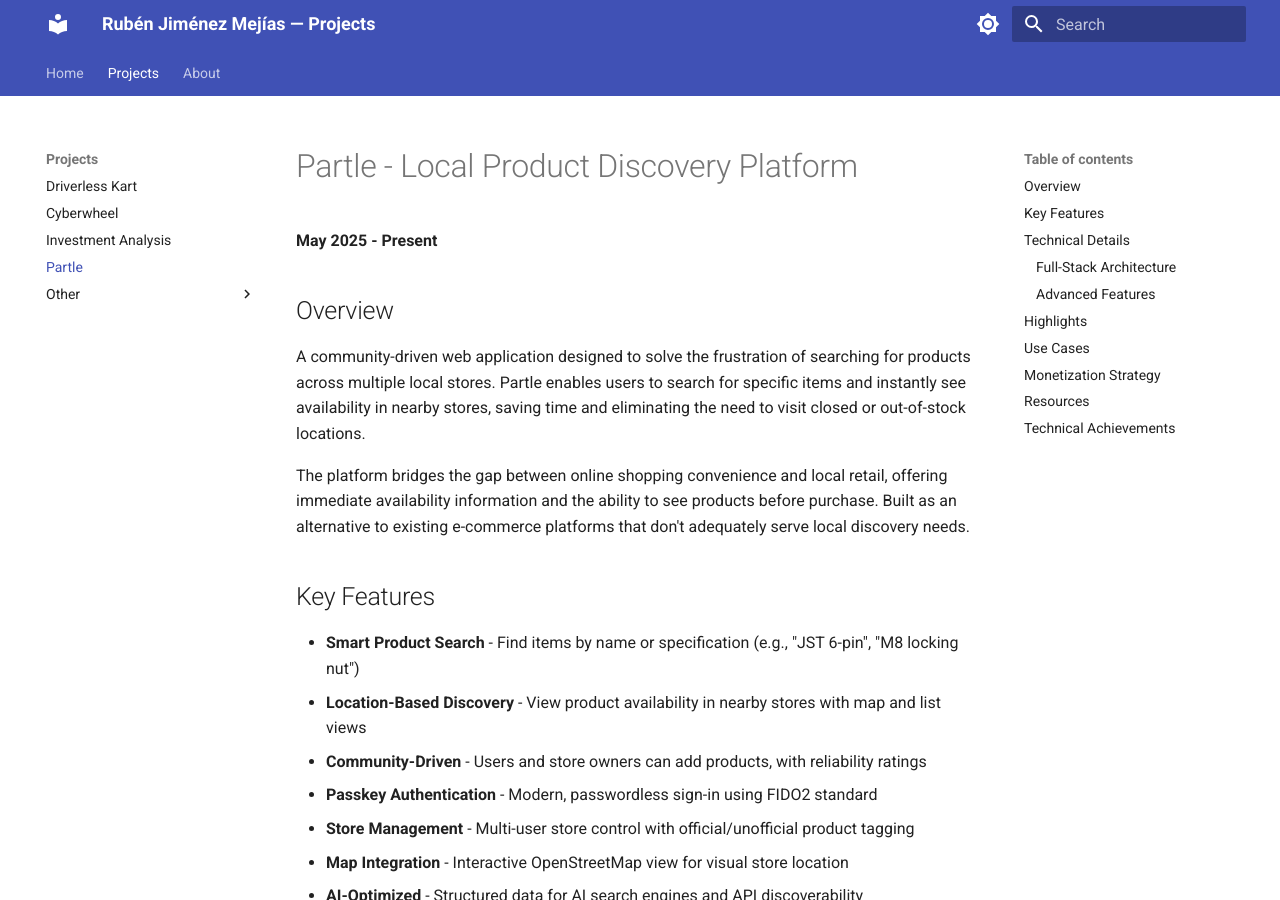
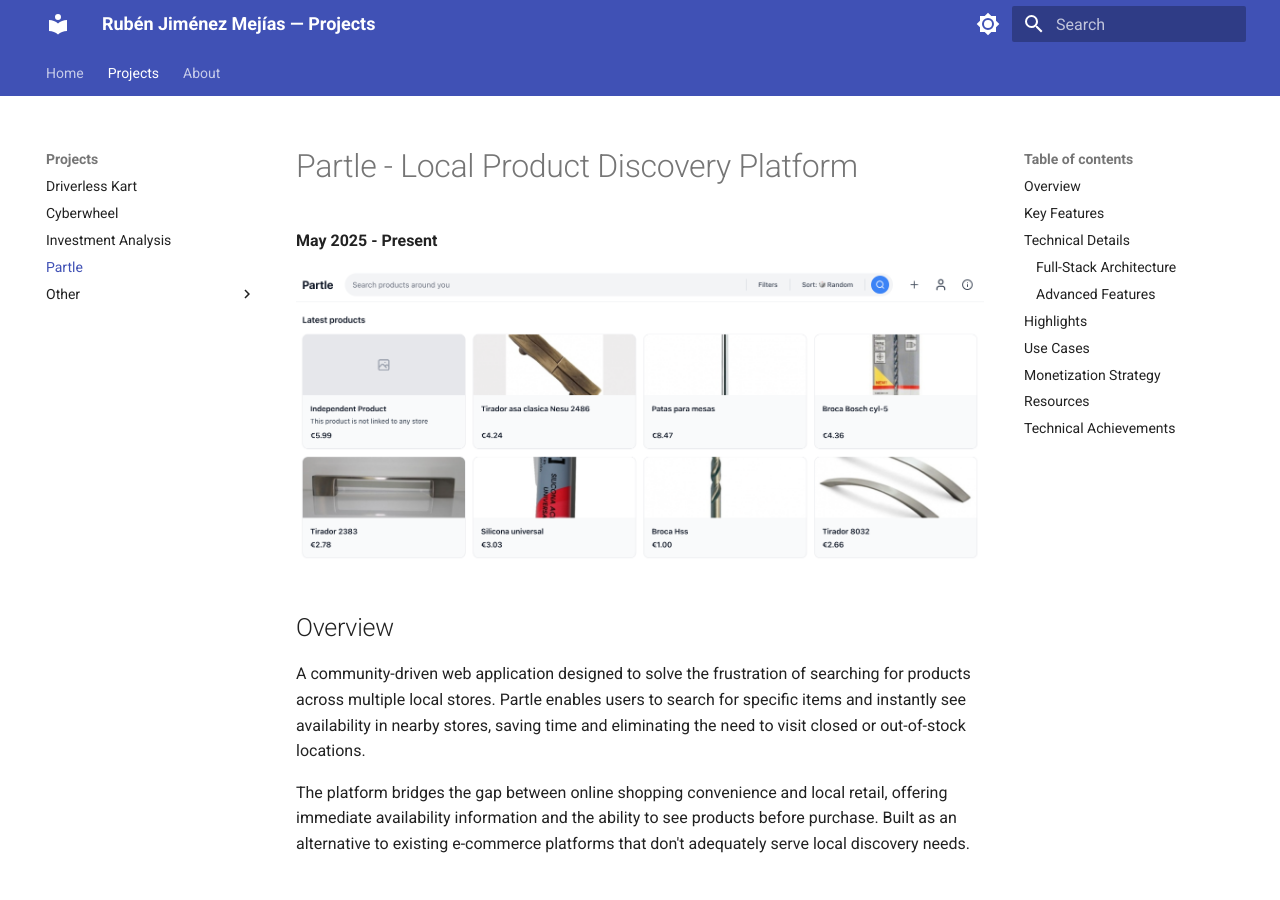
Before and after one commit to rubenayla/ruben, an MkDocs documentation site: the page built from docs/projects/partle.md, in a window 1280 px wide and 900 px high. Built offline with MkDocs 1.6.1 and Material for MkDocs 9.7.7, drawn with Linux system fonts in a browser that asks for light colours.

Commit message:
Add Partle homepage screenshot
- Added homepage screenshot showing product grid interface
- Moved and renamed image to docs/images/partle/partle-homepage.png
- Displays Partle's search interface, filters, and product cards
- Shows real products with images and prices

🤖 Generated with [Claude Code](https://claude.com/claude-code)

Co-Authored-By: Claude <noreply@anthropic.com>

```diff
--- a/docs/projects/partle.md
+++ b/docs/projects/partle.md
@@ -1,6 +1,8 @@
 # Partle - Local Product Discovery Platform
 
 **May 2025 - Present**
+
+![Partle Homepage](../images/partle/partle-homepage.png)
 
 ## Overview
 
```
Also changed, not shown: docs/images/partle/partle-homepage.png (added).
